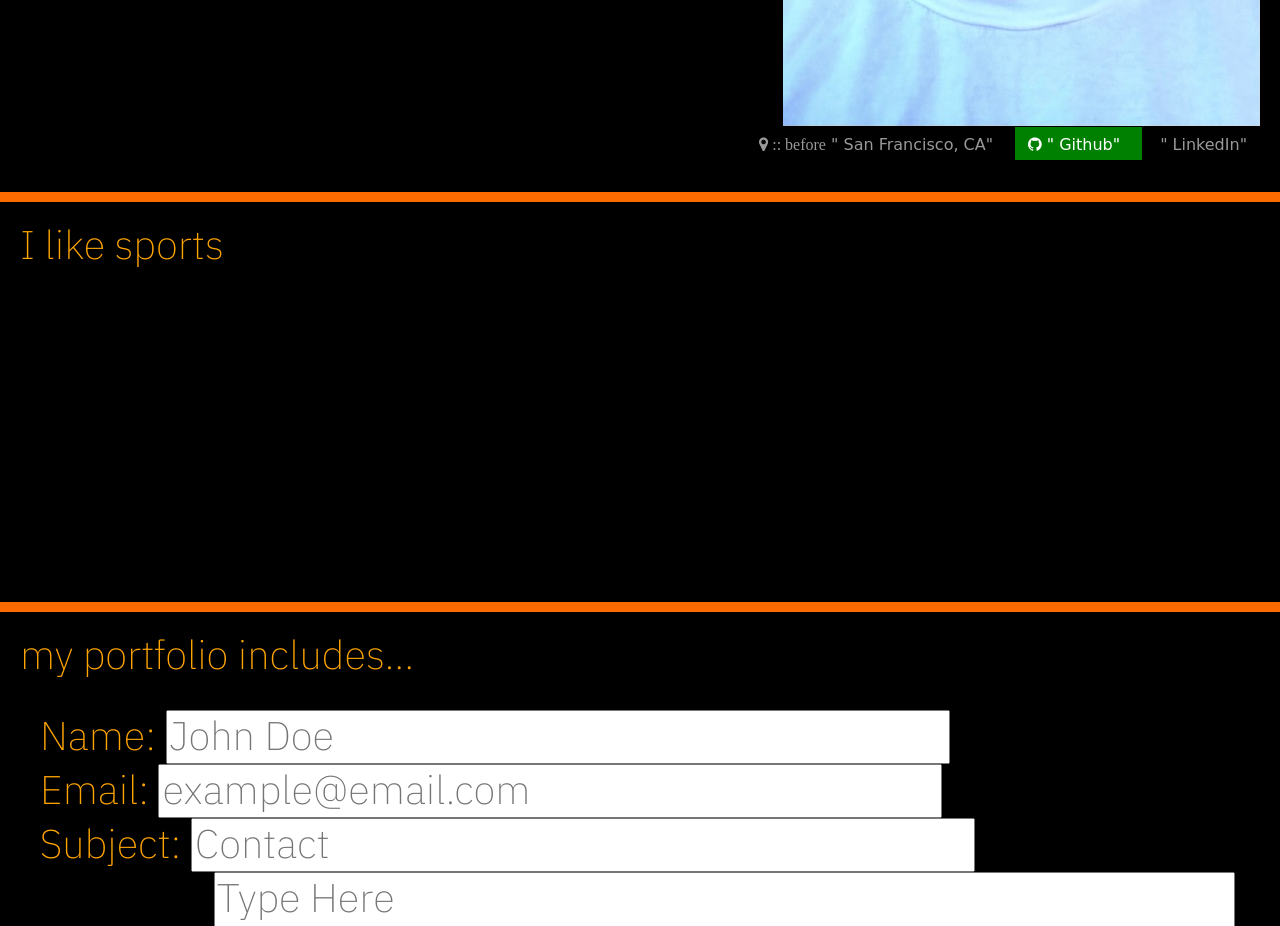
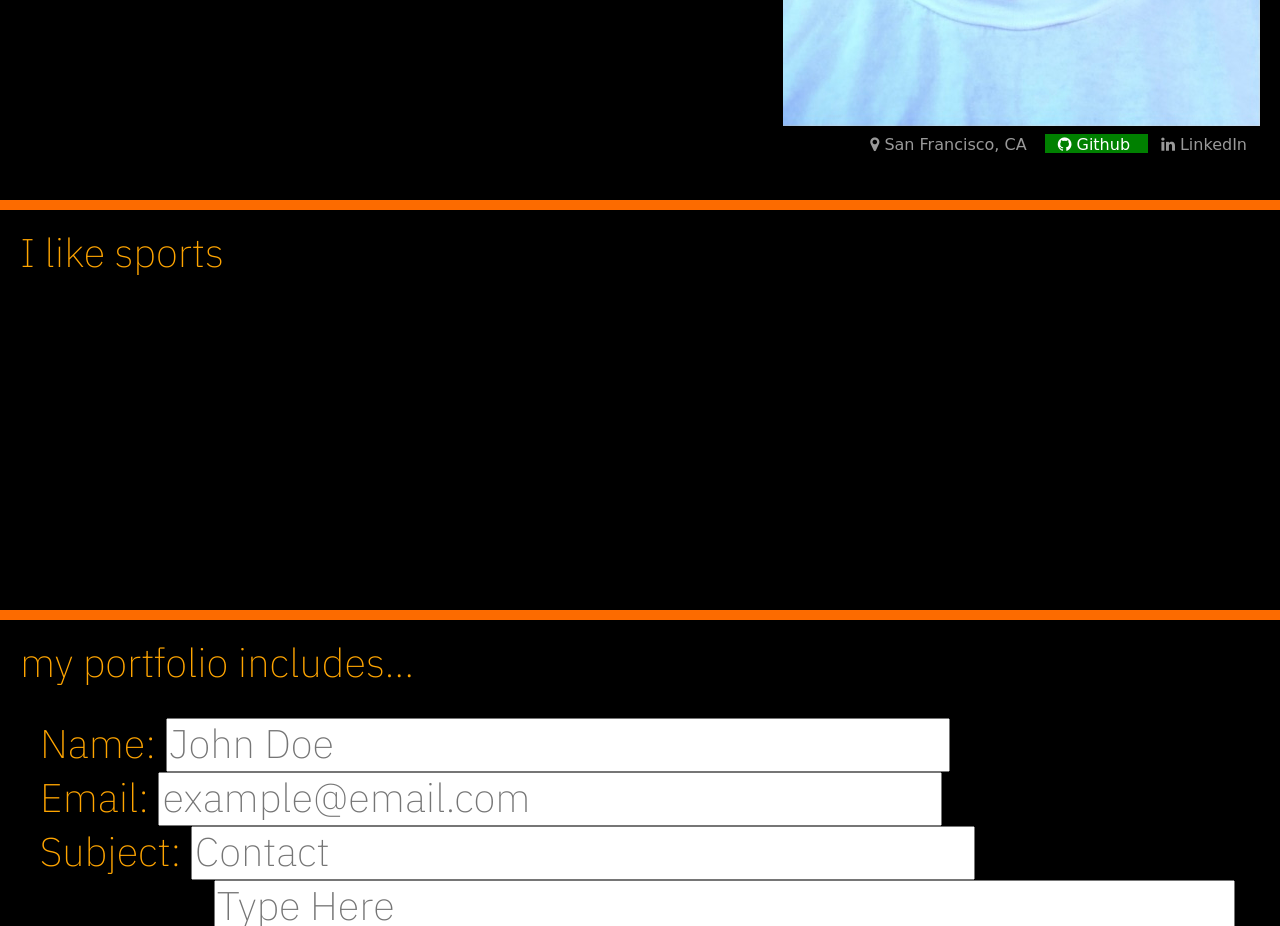
Before and after one commit to angelozorn/angelozorn.github.io, a plain HTML site: page index.html in a window 1280 px wide. Shown: the part 1140-2066 px from the top of the page. Drawn offline with nearby package versions, Linux system fonts and the light colour scheme.

Commit message:
Update index.html

```diff
--- a/index.html
+++ b/index.html
@@ -46,27 +46,26 @@
 
        <img src="websiteheadshot.jpeg">
   <div>
-                  <ul  class="h3">
+                  <ul>
                                       <li  id="locationimage">
                                         <a class="btn">
                                           <i class="fa fa-map-marker">
-                                                     :: before
                                           </i>
-                                        " San Francisco, CA"
+                                        San Francisco, CA
                                         </a>
                                       </li>
                                       <li id="githubimage">
                                         <a class="btn">
                                           <i class="fa fa-github">
                                           </i>
-                                        " Github"
+                                        Github
                                         </a>
                                       </li>
                                       <li id="linkedinimage">
                                         <a class="btn">
-                                          <i class="fa fa-linkedub">
+                                          <i class="fa fa-linkedin">
                                           </i>
-                                        " LinkedIn"
+                                        LinkedIn
                                         </a>
                                       </li>
                   </ul>
```
